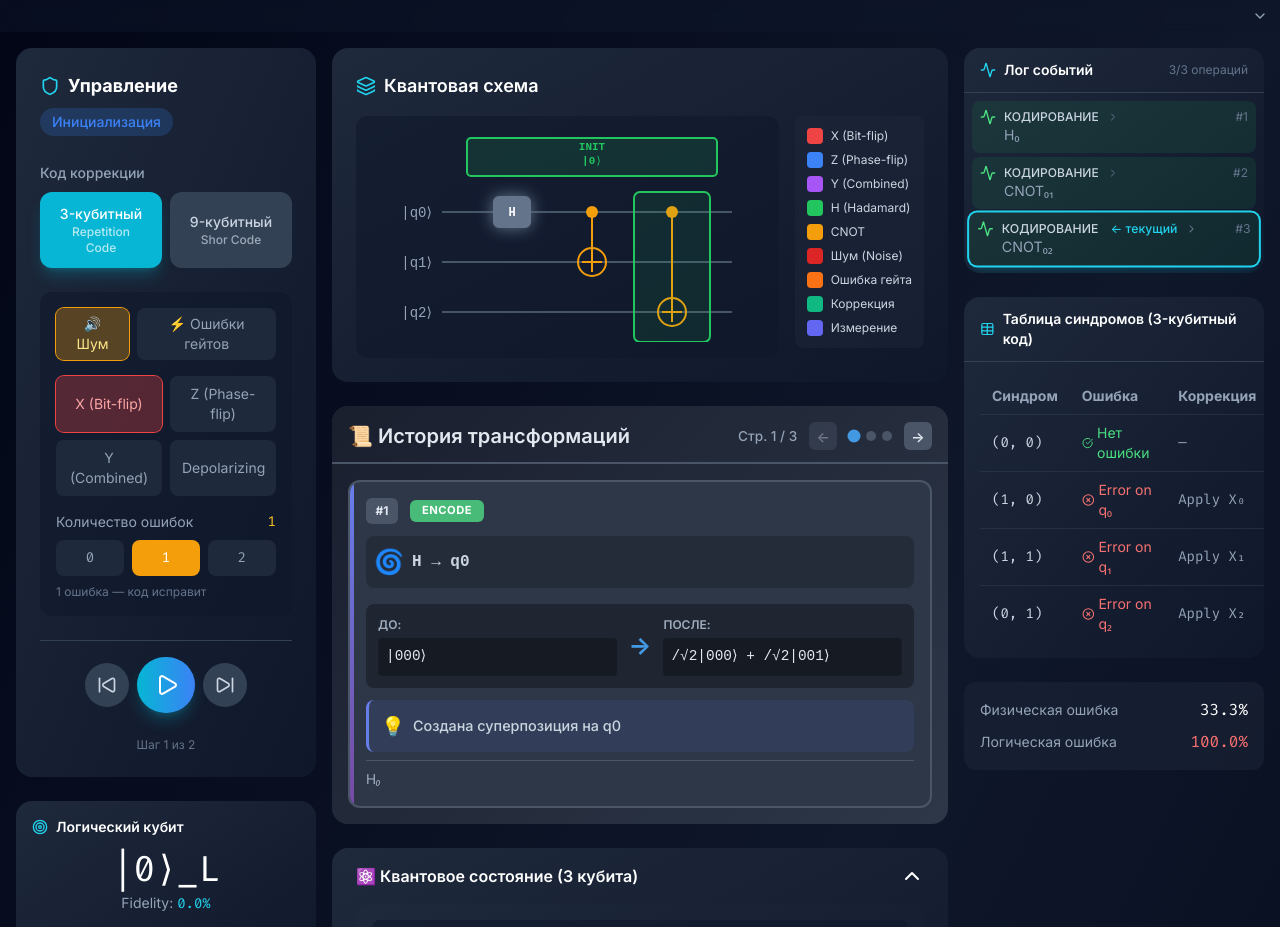
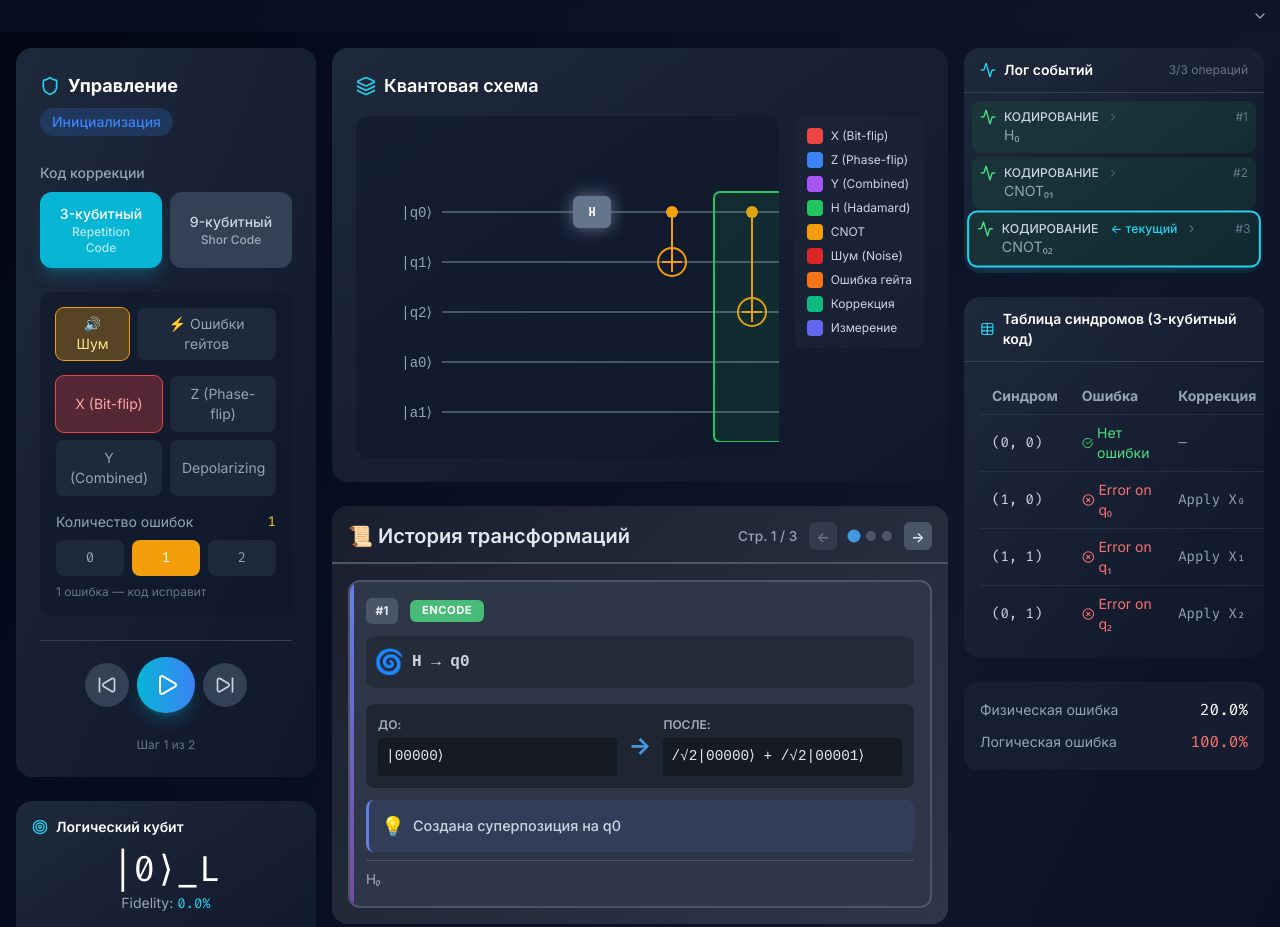
Before and after one commit to cracycot/quantum_simulator, a React (Vite) app: page / in a window 1280 px wide. Shown: the top 927 px of the page. Built offline with nearby package versions, Linux system fonts and the light colour scheme.

Commit message:
feat: добавил анциллы

```diff
--- a/src/App.tsx
+++ b/src/App.tsx
@@ -72,7 +72,8 @@ const App: React.FC = () => {
   const playIntervalRef = useRef<ReturnType<typeof setInterval> | null>(null);
 
   // Get number of qubits based on code type
-  const numQubits = codeType === 'repetition' ? 3 : 9;
+  // repetition: 3 data + 2 ancilla (honest syndrome measurement)
+  const numQubits = codeType === 'repetition' ? 5 : 9;
 
   // Initialize simulator - only when code type or initial state changes
   const initializeSimulator = useCallback(() => {
@@ -83,7 +84,9 @@ const App: React.FC = () => {
         type: noiseType,
         probability: 0,
         mode: 'exact-count',
-        exactCount: errorCount
+        exactCount: errorCount,
+        // For repetition: apply noise only to data qubits (q0,q1,q2), not ancillas
+        targetQubits: codeType === 'repetition' ? [0, 1, 2] : undefined
       },
       gateErrorConfig
     };
@@ -457,7 +460,11 @@ const App: React.FC = () => {
                       numQubits={numQubits}
                       steps={simulator.getHistory()}
                       currentStep={currentStep}
-                      qubitLabels={Array.from({ length: numQubits }, (_, i) => `q${i}`)}
+                      qubitLabels={
+                        codeType === 'repetition'
+                          ? ['q0', 'q1', 'q2', 'a0', 'a1']
+                          : Array.from({ length: numQubits }, (_, i) => `q${i}`)
+                      }
                       isDroppable={activeConfigTab === 'gate-error'}
                       onGateDrop={handleGateDrop}
                       pendingTwoQubitGate={pendingTwoQubitGate}
--- a/src/components/QuantumCircuit.tsx
+++ b/src/components/QuantumCircuit.tsx
@@ -63,16 +63,12 @@ const getGateColor = (name: string, type: string): string => {
 function parseStepsToGates(steps: QuantumStep[]): { gates: CircuitGate[]; stepToColumnMap: Map<number, number> } {
   const gates: CircuitGate[] = [];
   const stepToColumnMap = new Map<number, number>(); // Маппинг step index -> column index
-  let column = 0; // Начинаем с колонки 0 для INIT гейтов (H и CNOT)
-
-  console.log('[QuantumCircuit] Parsing steps:', steps.length, steps);
+  let column = 1; // Начинаем с колонки 1, колонка 0 зарезервирована для INIT
 
   steps.forEach((step, stepIdx) => {
     const desc = step.description.toLowerCase();
 
     if (step.operation) {
-      console.log('[QuantumCircuit] Step', stepIdx, 'has operation:', step.operation.name, 'type:', step.type, 'desc:', step.description);
-
       // Skip auto-applied gate steps like "Apply X1 (noise)..." or "Apply X₁ (correction)..."
       // They are not user operations and duplicate the NOISE/ERROR + CORRECTION events.
       const isAutoAppliedGate =
@@ -81,12 +77,10 @@ function parseStepsToGates(steps: QuantumStep[]): { gates: CircuitGate[]; stepTo
         desc.includes(' (noise') ||
         desc.includes(' (correction');
       if (isAutoAppliedGate) {
-        console.log('[QuantumCircuit] Skipping auto-applied gate');
         return;
       }
 
-      // Step has explicit gate operation - show it on circuit
-      // Include both 'gate' and 'encode' type steps (encode steps are initialization gates)
+      // Step has explicit gate operation
       const isGateError = step.type === 'gate-error';
       gates.push({
         name: isGateError
@@ -94,10 +88,9 @@ function parseStepsToGates(steps: QuantumStep[]): { gates: CircuitGate[]; stepTo
           : (step.operation.label || step.operation.name),
         qubits: step.operation.qubits,
         column,
-        type: step.type === 'encode' ? 'gate' : step.type, // Treat encode as gate for visualization
+        type: step.type,
         label: step.description
       });
-      console.log('[QuantumCircuit] Added gate:', gates[gates.length - 1]);
       stepToColumnMap.set(stepIdx, column);
       column++; // Увеличиваем колонку только если добавили гейт
     } else if (step.type === 'measurement') {
@@ -821,24 +814,25 @@ function generatePhaseLabels(
       return;
     }
 
-    // INIT: первое появление encode (с операцией или без) начинает блок INIT
-    // Все начальные encode-гейты (H, CNOT) включаются в блок INIT
-    if (step.type === 'encode') {
-      if (!initCreated) {
-        // Первый encode шаг - начинаем блок INIT
-        phaseName = 'INIT\n|0⟩';
-        phaseColor = '#22c55e';
-        initCreated = true;
-      } else if (step.operation) {
-        // Последующие encode с операциями - продолжаем блок INIT
-        phaseName = 'INIT\n|0⟩';
-        phaseColor = '#22c55e';
-      } else {
-        // encode без операции (информационные сообщения) - пропускаем
-        return;
+    // INIT: logStep с initialize/init - всегда показываем |0⟩ (только один раз)
+    if (step.type === 'encode' && (desc.includes('initialize') || desc.includes('init'))) {
+      if (initCreated) {
+        return; // Skip - INIT уже создан
       }
+      phaseName = 'INIT\n|0⟩';
+      phaseColor = '#22c55e';
+      initCreated = true; // Помечаем, что INIT создан
     }
-    // ENCODE: все gate операции от пользователя (не начальные)
+    // Пропускаем другие logStep('encode', 'Encoded...')
+    else if (step.type === 'encode' && !desc.includes('initialize')) {
+      return; // Skip - информационные сообщения
+    }
+    // Gates used for syndrome extraction should belong to MEASUREMENT phase, not ENCODE
+    else if (step.type === 'gate' && desc.includes('(syndrome)')) {
+      phaseName = 'MEASUREMENT';
+      phaseColor = '#a855f7';
+    }
+    // ENCODE: все остальные gate операции (H, CNOT, и т.д.)
     else if (step.type === 'gate') {
       phaseName = 'ENCODE';
       phaseColor = '#3b82f6';
@@ -858,8 +852,15 @@ function generatePhaseLabels(
     // Skip if no phase name
     if (!phaseName) return;
 
-    // Get column for this step - используем реальные колонки из маппинга
-    const column = stepToColumnMap.get(stepIdx) ?? (phaseStartColumn ?? 1);
+    // Get column for this step
+    let column: number;
+    if (phaseName.startsWith('INIT')) {
+      // INIT всегда в колонке 0 (зарезервированная колонка)
+      column = 0;
+    } else {
+      // Для остальных - из маппинга или предыдущая колонка
+      column = stepToColumnMap.get(stepIdx) ?? (phaseStartColumn ?? 0);
+    }
 
     // If this is a new phase
     if (phaseName !== currentPhase) {
--- a/src/core/codes/repetition.ts
+++ b/src/core/codes/repetition.ts
@@ -5,8 +5,9 @@
  * Can correct single X (bit-flip) errors
  * Cannot correct Z (phase-flip) errors
  */
-import { QuantumSystem, create3QubitSystem } from '../quantum/system';
+import { QuantumSystem, create5QubitRepetitionSystem } from '../quantum/system';
 import { Complex, StateVector } from '../quantum/complex';
+import { applyGate } from '../quantum/gates';
 
 export interface RepetitionCodeResult {
   system: QuantumSystem;
@@ -50,16 +51,49 @@ export function decodeRepetition(system: QuantumSystem): void {
  * (0,1) → Error on q2
  */
 export function measureSyndromeRepetition(system: QuantumSystem): [number, number] {
-  // For simulation, we compute syndrome from state without collapsing
-  // In real QEC, we'd use ancilla qubits
+  // Honest syndrome measurement uses 2 ancillas:
+  // Measure Z0Z1 via a0, and Z1Z2 via a1.
+  // Circuit for Zij with ancilla a (prepared in |0⟩):
+  // CX(qi -> a), CX(qj -> a), measure a in Z.
 
+  if (system.numQubits >= 5) {
+    const a0 = 3;
+    const a1 = 4;
+
+    // --- S1 = Z0 Z1 on a0 ---
+    system.applyGatesWithDescription(
+      [
+        { name: 'CNOT', qubits: [0, a0], label: 'CNOT₀→a₀ (syndrome)' },
+        { name: 'CNOT', qubits: [1, a0], label: 'CNOT₁→a₀ (syndrome)' }
+      ],
+      'Syndrome coupling for Z₀Z₁',
+      'gate'
+    );
+    const s1 = system.measureQubit(a0, 'Measure a₀ (Z): s₁ = parity(q₀,q₁)');
+    // Reset ancilla to |0⟩ to keep state comparable for fidelity / next steps
+    if (s1 === 1) {
+      applyGate(system.state, { name: 'X', qubits: [a0] });
+    }
+
+    // --- S2 = Z1 Z2 on a1 ---
+    system.applyGatesWithDescription(
+      [
+        { name: 'CNOT', qubits: [1, a1], label: 'CNOT₁→a₁ (syndrome)' },
+        { name: 'CNOT', qubits: [2, a1], label: 'CNOT₂→a₁ (syndrome)' }
+      ],
+      'Syndrome coupling for Z₁Z₂',
+      'gate'
+    );
+    const s2 = system.measureQubit(a1, 'Measure a₁ (Z): s₂ = parity(q₁,q₂)');
+    if (s2 === 1) {
+      applyGate(system.state, { name: 'X', qubits: [a1] });
+    }
+
+    return [s1, s2];
+  }
+
+  // Legacy (no ancillas): compute syndrome from expectation values without collapsing
   const state = system.state;
-  const n = state.numQubits;
-
-  // Compute ⟨Z₀Z₁⟩ and ⟨Z₁Z₂⟩
-  // Z₀Z₁|abc⟩ = (-1)^(a⊕b)|abc⟩
-  // Z₁Z₂|abc⟩ = (-1)^(b⊕c)|abc⟩
-
   let expZ01 = 0;
   let expZ12 = 0;
 
@@ -69,7 +103,6 @@ export function measureSyndromeRepetition(system: QuantumSystem): [number, numbe
     const q1 = (i >> 1) & 1;
     const q2 = (i >> 2) & 1;
 
-    // Eigenvalue of Z₀Z₁ on |abc⟩
     const z01 = (q0 ^ q1) === 0 ? 1 : -1;
     const z12 = (q1 ^ q2) === 0 ? 1 : -1;
 
@@ -77,13 +110,8 @@ export function measureSyndromeRepetition(system: QuantumSystem): [number, numbe
     expZ12 += prob * z12;
   }
 
-  // Convert expectation values to syndrome bits
-  // If ⟨ZᵢZⱼ⟩ ≈ +1 → syndrome = 0 (no error in that pair)
-  // If ⟨ZᵢZⱼ⟩ ≈ -1 → syndrome = 1 (error detected)
   const s1 = expZ01 < 0 ? 1 : 0;
   const s2 = expZ12 < 0 ? 1 : 0;
-
-  system.logStep('measurement', `Syndrome measurement: (${s1}, ${s2})`);
 
   return [s1, s2];
 }
@@ -124,7 +152,7 @@ export function correctErrorRepetition(system: QuantumSystem, syndrome: [number,
 export function runRepetitionCodeCycle(
   initialState: 'zero' | 'one' = 'zero'
 ): RepetitionCodeResult {
-  const system = create3QubitSystem();
+  const system = create5QubitRepetitionSystem();
 
   // Initialize
   switch (initialState) {
@@ -171,31 +199,31 @@ export function runRepetitionCodeCycle(
  * Create reference logical states for fidelity calculation
  */
 export function getLogicalZeroState(): StateVector {
-  const sv = new StateVector(3);
-  sv.amplitudes[0b000] = Complex.one();
+  const sv = new StateVector(5);
+  sv.amplitudes[0b00000] = Complex.one();
   return sv;
 }
 
 export function getLogicalOneState(): StateVector {
-  const sv = new StateVector(3);
-  sv.amplitudes[0b000] = Complex.zero(); // Clear default |000⟩
-  sv.amplitudes[0b111] = Complex.one();  // Set |111⟩
+  const sv = new StateVector(5);
+  sv.amplitudes[0b00000] = Complex.zero(); // Clear default |00000⟩
+  sv.amplitudes[0b00111] = Complex.one();  // |11100⟩ (data=111, ancilla=00)
   return sv;
 }
 
 export function getLogicalPlusState(): StateVector {
-  const sv = new StateVector(3);
+  const sv = new StateVector(5);
   const s = 1 / Math.sqrt(2);
-  sv.amplitudes[0b000] = new Complex(s);
-  sv.amplitudes[0b111] = new Complex(s);
+  sv.amplitudes[0b00000] = new Complex(s);
+  sv.amplitudes[0b00111] = new Complex(s);
   return sv;
 }
 
 export function getLogicalMinusState(): StateVector {
-  const sv = new StateVector(3);
+  const sv = new StateVector(5);
   const s = 1 / Math.sqrt(2);
-  sv.amplitudes[0b000] = new Complex(s);
-  sv.amplitudes[0b111] = new Complex(-s);
+  sv.amplitudes[0b00000] = new Complex(s);
+  sv.amplitudes[0b00111] = new Complex(-s);
   return sv;
 }
 
--- a/src/core/quantum/system.ts
+++ b/src/core/quantum/system.ts
@@ -128,8 +128,8 @@ export class QuantumSystem {
 
     console.log('[QuantumSystem] initializeLogicalZero, numQubits:', this.numQubits);
 
-    // For 3-qubit repetition code
-    if (this.numQubits === 3) {
+    // For repetition code: 3 data qubits (+ optional ancillas)
+    if (this.numQubits === 3 || this.numQubits === 5) {
       console.log('[QuantumSystem] Applying H + 2 CNOTs for 3-qubit code');
       // Step 1: Apply Hadamard to create superposition |0⟩→|+⟩
       this.applyGatesWithDescription([
@@ -171,8 +171,8 @@ export class QuantumSystem {
       { name: 'X', qubits: [0], label: 'X₀' }
     ], '🔴 X на q₀: переход в |1⟩', 'encode');
 
-    // For 3-qubit repetition code
-    if (this.numQubits === 3) {
+    // For repetition code: 3 data qubits (+ optional ancillas)
+    if (this.numQubits === 3 || this.numQubits === 5) {
       // Step 1: Apply Hadamard to create superposition |1⟩→|−⟩
       this.applyGatesWithDescription([
         { name: 'H', qubits: [0], label: 'H₀' }
@@ -565,11 +565,13 @@ export class QuantumSystem {
   /**
    * Measure a qubit (destructive)
    */
-  measureQubit(qubitIndex: number): number {
+  measureQubit(qubitIndex: number, descriptionOverride?: string): number {
     const stateBefore = this.state.clone();
     const result = this.state.measureQubit(qubitIndex);
     const stateAfter = this.state.clone();
-    const description = `Measure ${this.qubits[qubitIndex]?.label || `q${qubitIndex}`}: result = ${result}`;
+    const description =
+      descriptionOverride ??
+      `Measure ${this.qubits[qubitIndex]?.label || `q${qubitIndex}`}: result = ${result}`;
 
     const transformation = this.generateStepTransformation('measurement', description, stateBefore, stateAfter);
 
@@ -752,6 +754,20 @@ export function create3QubitSystem(gateErrorConfig?: GateErrorConfig): QuantumSy
 }
 
 /**
+ * Create a quantum system for 3-qubit repetition code with 2 ancillas for honest syndrome measurement
+ * Qubits: q0,q1,q2 (data) + a0,a1 (ancilla)
+ */
+export function create5QubitRepetitionSystem(gateErrorConfig?: GateErrorConfig): QuantumSystem {
+  const system = new QuantumSystem(5, gateErrorConfig);
+  system.setQubitInfo(0, 'q₀', 'data');
+  system.setQubitInfo(1, 'q₁', 'data');
+  system.setQubitInfo(2, 'q₂', 'data');
+  system.setQubitInfo(3, 'a₀', 'ancilla');
+  system.setQubitInfo(4, 'a₁', 'ancilla');
+  return system;
+}
+
+/**
  * Create a quantum system for 9-qubit Shor code
  */
 export function create9QubitShorSystem(gateErrorConfig?: GateErrorConfig): QuantumSystem {
--- a/src/core/simulator.ts
+++ b/src/core/simulator.ts
@@ -3,7 +3,7 @@
  * Orchestrates encoding, noise, syndrome measurement, and correction
  */
 import { StateVector } from './quantum/complex';
-import { QuantumSystem, create3QubitSystem, create9QubitShorSystem } from './quantum/system';
+import { QuantumSystem, create5QubitRepetitionSystem, create9QubitShorSystem } from './quantum/system';
 import type { QuantumStep } from './quantum/system';
 import type { GateOperation } from './quantum/gates';
 import {
@@ -82,7 +82,7 @@ export class QECSimulator {
 
   private createInitialState(config: SimulatorConfig): SimulatorState {
     const system = config.codeType === 'repetition'
-      ? create3QubitSystem(config.gateErrorConfig)
+      ? create5QubitRepetitionSystem(config.gateErrorConfig)
       : create9QubitShorSystem(config.gateErrorConfig);
 
     return {
@@ -323,7 +323,9 @@ export class QECSimulator {
     if (config.codeType === 'repetition') {
       const syndrome = measureSyndromeRepetition(system);
       this.state.syndrome = syndrome;
-      system.logStep('measurement', `Измерение синдрома: (${syndrome[0]}, ${syndrome[1]})`);
+      // Syndrome measurement is now performed via ancillas and already recorded as measurement steps.
+      // Avoid adding an extra generic measurement step that would create a misleading marker on the circuit.
+      system.logStep('encode', `Синдром измерен: (${syndrome[0]}, ${syndrome[1]})`);
 
       // Apply correction based on syndrome
       const correctedQubit = correctErrorRepetition(system, syndrome as [number, number]);
```
Also changed, not shown: tests/ancilla-syndrome-test.ts (added, +44 -0 lines).
